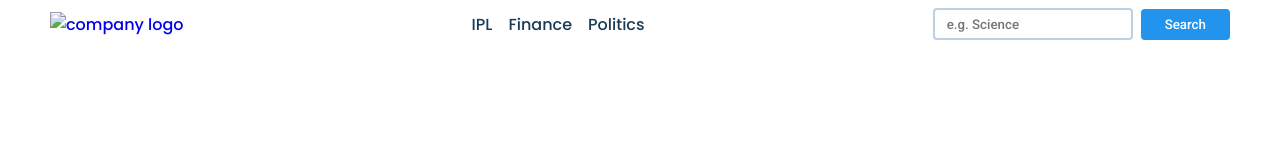
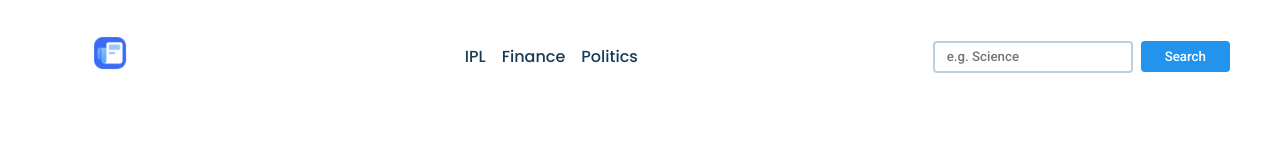
Before and after one commit to iprathamchhabra/The-News-Mania, a plain HTML site: page index.html in a window 1280 px wide. Drawn offline with Linux system fonts and the light colour scheme; no server answers.

Commit message:
Update index.html

```diff
--- a/index.html
+++ b/index.html
@@ -4,7 +4,7 @@
     <meta charset="UTF-8">
     <meta name="viewport" content="width=device-width, initial-scale=1.0">
     <title>The News Mania: Navigating the News Landscape</title>
-    <link rel="icon" type="image/x-icon" href="/assets/logo.ico">
+    <link rel="icon" type="image/x-icon" href="logo.ico">
     <link rel="stylesheet" href="style.css">
 </head>
 <body>
@@ -12,7 +12,7 @@
     <nav></nav>
         <div class="main-nav container flex">
             <a href="#" onclick="reload()" class="company-logo">
-                <img src="./assets/logo.png" alt="company logo">
+                <img src="logo.png" alt="company logo">
             </a>
             <div class="nav-links">
                 <ul class="flex">
```
